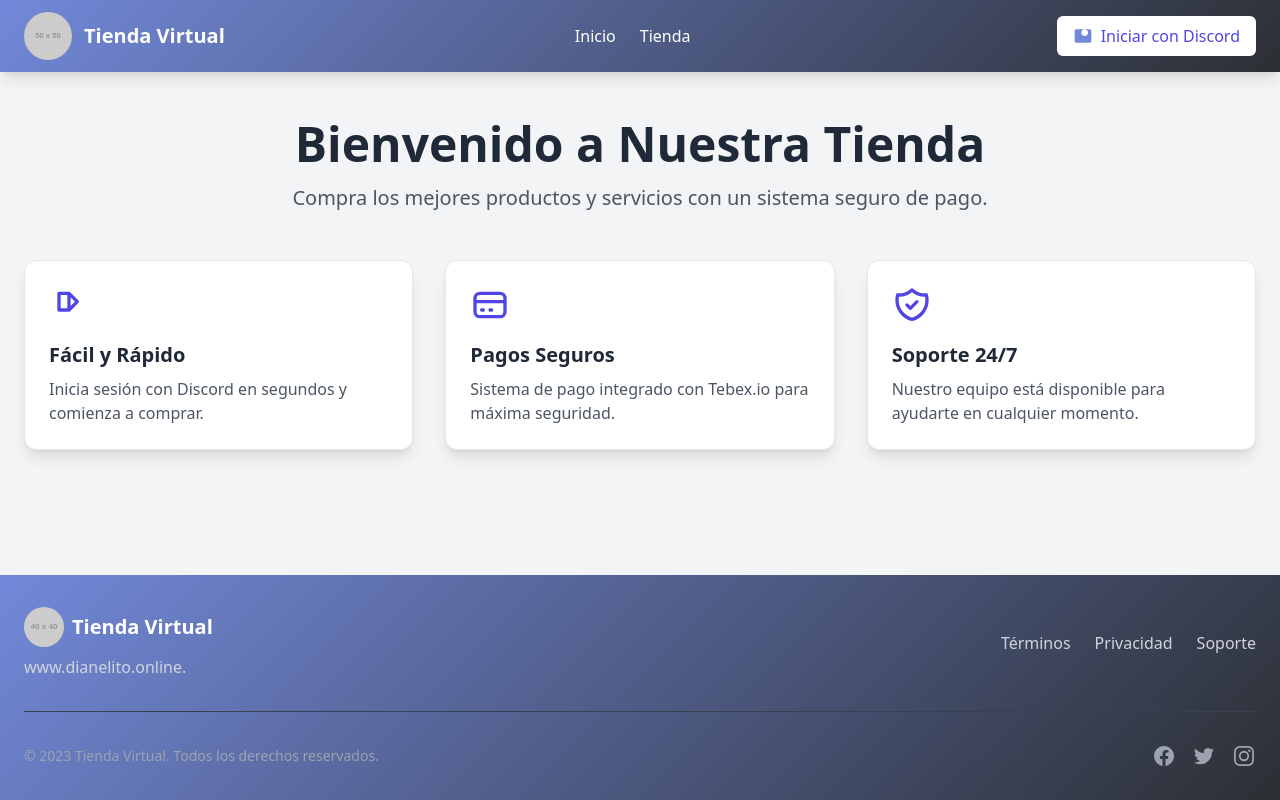
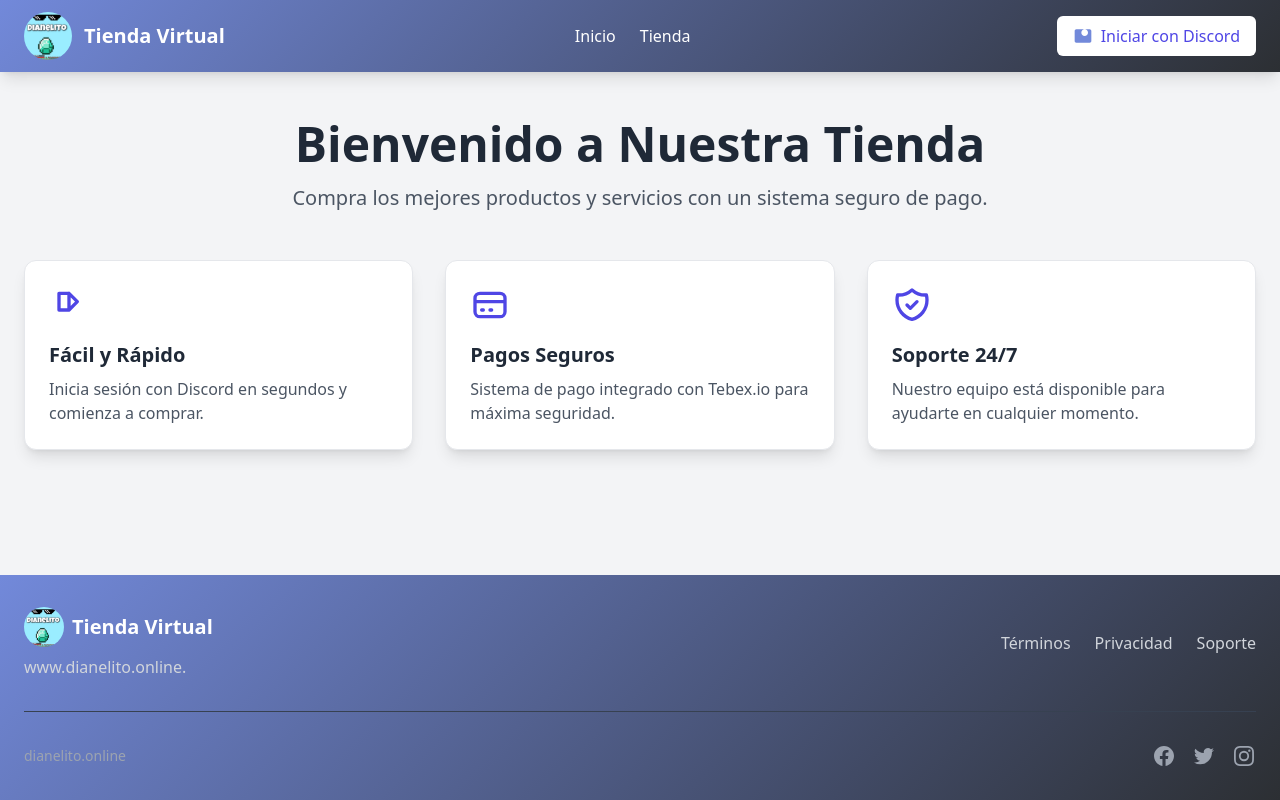
Before and after one commit to Dianelito/dianelito.github.io, a website: page store2/public/index.html in a window 1280 px wide. Drawn offline with nearby package versions, Linux system fonts and the light colour scheme; some packages are replaced by stand-ins of ours; placeholder pictures from the web are drawn by us; a script that the page names is missing.

Commit message:
Store Test3

```diff
--- a/store2/public/index.html
+++ b/store2/public/index.html
@@ -4,6 +4,7 @@
     <meta charset="UTF-8">
     <meta name="viewport" content="width=device-width, initial-scale=1.0">
     <title>Tienda Test</title>
+    <link rel="icon" type="img" href="favicon.ico">
     <script src="https://cdn.tailwindcss.com"></script>
     <script src="https://cdn.jsdelivr.net/npm/sweetalert2@11"></script>
     <style>
@@ -33,7 +34,7 @@
             <div class="container mx-auto px-6 py-3 flex justify-between items-center">
                 <div class="flex items-center space-x-4">
                     <div class="flex items-center">
-                        <img src="https://placehold.co/50x50" alt="Logo de la tienda - ícono de bolsa de compras con fondo morado" class="h-12 w-12 rounded-full">
+                        <img src="favicon.ico" alt="Logo" class="h-12 w-12 rounded-full">
                         <span class="ml-3 text-xl font-semibold">Tienda Virtual</span>
                     </div>
                 </div>
@@ -262,7 +263,7 @@
                 <div class="flex flex-col md:flex-row justify-between items-center">
                     <div class="mb-6 md:mb-0">
                         <div class="flex items-center">
-                            <img src="https://placehold.co/40x40" alt="Logo pequeño de la tienda - versión reducida del logo principal" class="h-10 w-10 rounded-full">
+                            <img src="favicon.ico" alt="Logo" class="h-10 w-10 rounded-full">
                             <span class="ml-2 text-xl font-semibold">Tienda Virtual</span>
                         </div>
                         <p class="mt-2 max-w-md text-gray-300">www.dianelito.online.</p>
@@ -274,7 +275,7 @@
                     </div>
                 </div>
                 <div class="border-t border-gray-700 mt-8 pt-8 flex flex-col md:flex-row justify-between items-center">
-                    <p class="text-gray-400 text-sm">© 2023 Tienda Virtual. Todos los derechos reservados.</p>
+                    <p class="text-gray-400 text-sm">dianelito.online</p>
                     <div class="flex space-x-4 mt-4 md:mt-0">
                         <a href="#" class="text-gray-400 hover:text-white transition">
                             <svg class="h-6 w-6" fill="currentColor" viewBox="0 0 24 24" aria-hidden="true">
```
Also changed, not shown: store2/public/favicon.ico (added).
